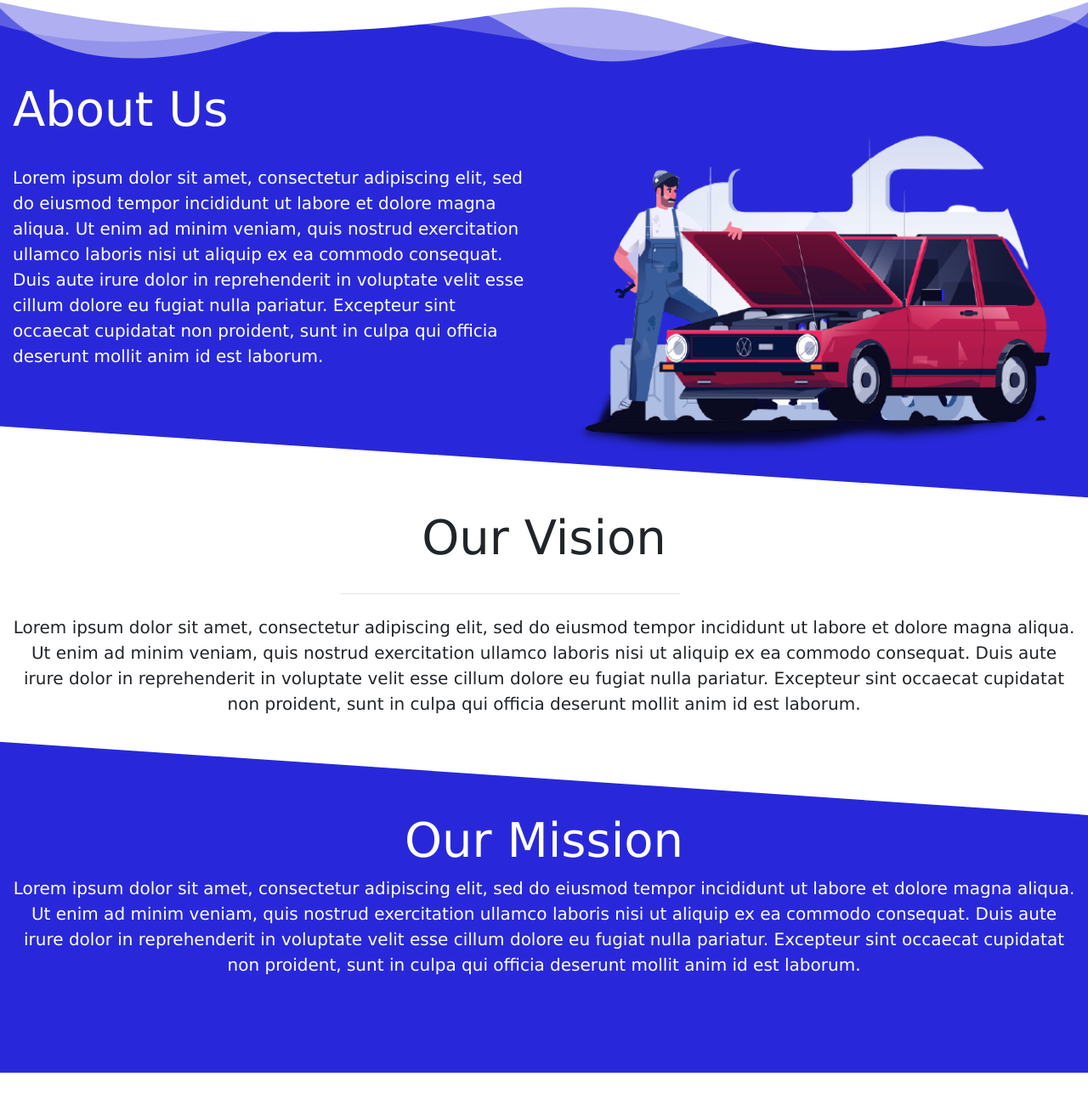
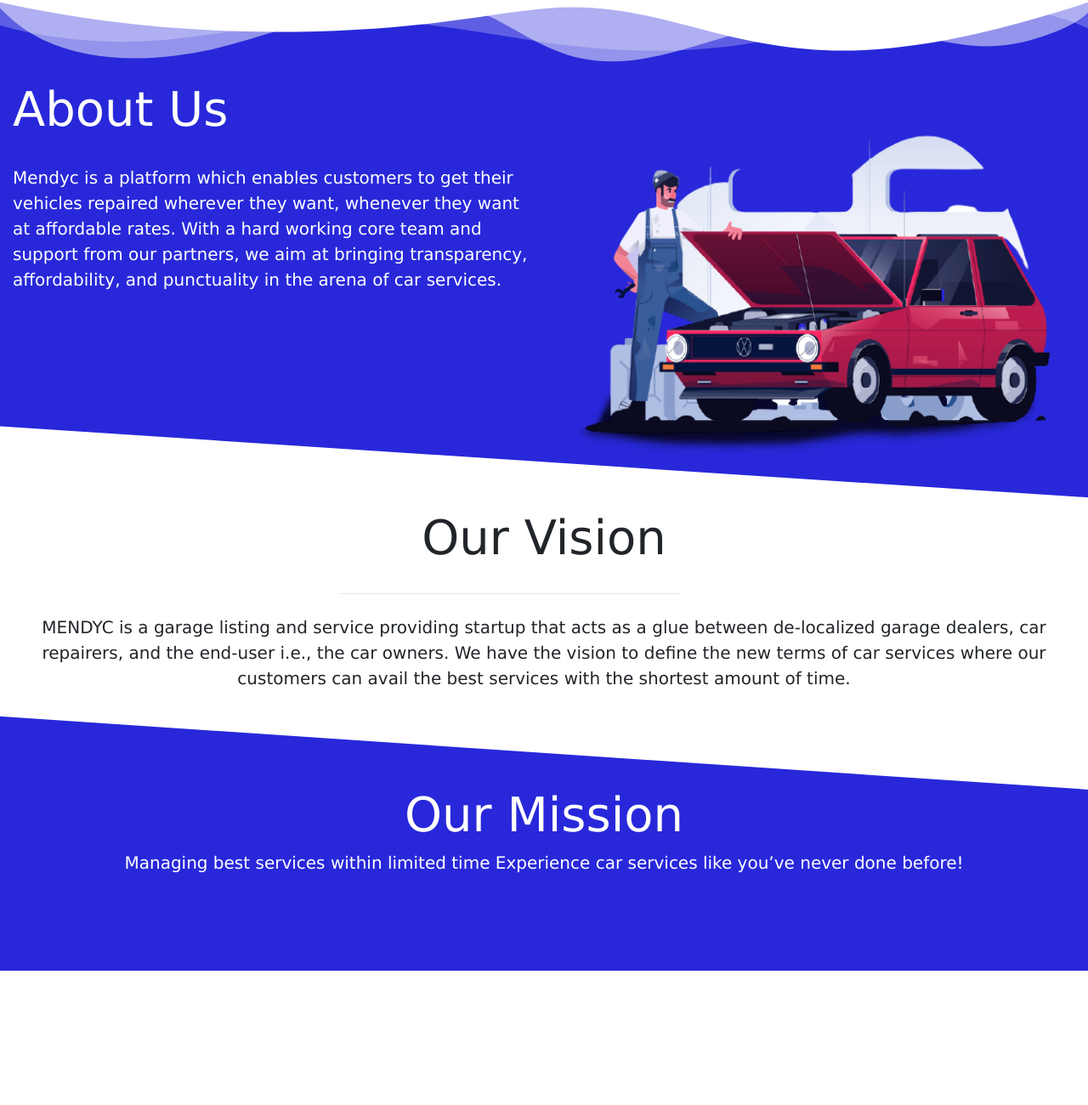
Before and after one commit to santushtisharma10/car-service-webpage, a plain HTML site: page index.html in a window 1280 px wide. Shown: the part 894-2194 px from the top of the page at 85% size. Drawn offline with nearby package versions, Linux system fonts and the light colour scheme.

Commit message:
Update index.html

```diff
--- a/index.html
+++ b/index.html
@@ -94,11 +94,8 @@
       <h1 class="display-4" style="color: white;">About Us</h1>
       <br>
       <p class="lead" style="color: white;">
-        Lorem ipsum dolor sit amet, consectetur adipiscing elit, sed do eiusmod tempor incididunt ut labore et dolore
-        magna aliqua. Ut enim ad minim veniam, quis nostrud exercitation ullamco laboris nisi ut aliquip ex ea commodo
-        consequat. Duis aute irure dolor in reprehenderit in voluptate velit esse cillum dolore eu fugiat nulla
-        pariatur. Excepteur sint occaecat cupidatat non proident, sunt in culpa qui officia deserunt mollit anim id
-        est laborum.
+        Mendyc is a platform which enables customers to get their vehicles repaired wherever they want, whenever they want at affordable rates. With a hard working core team and support from our partners, we aim at bringing transparency, affordability, and punctuality in the arena of car services.
+
       </p>
     </div>
     <div class="col-md-12 col-lg-6">
@@ -123,11 +120,8 @@
     <hr class="my-4">
     <div class="col-12">
       <p class="lead"><b>
-        Lorem ipsum dolor sit amet, consectetur adipiscing elit, sed do eiusmod tempor incididunt ut labore et dolore
-        magna aliqua. Ut enim ad minim veniam, quis nostrud exercitation ullamco laboris nisi ut aliquip ex ea commodo
-        consequat. Duis aute irure dolor in reprehenderit in voluptate velit esse cillum dolore eu fugiat nulla
-        pariatur. Excepteur sint occaecat cupidatat non proident, sunt in culpa qui officia deserunt mollit anim id
-        est laborum.
+        MENDYC is a garage listing and service providing startup that acts as a glue between de-localized garage dealers, car repairers, and the end-user i.e., the car owners.  We have the vision to define the new terms of car services where our customers can avail the best services with the shortest amount of time.
+
         </b>
       </p>
     </div>
@@ -148,11 +142,8 @@
       <br>
       <div class="col-12">
         <p class="lead" style="color: white;"><b>
-          Lorem ipsum dolor sit amet, consectetur adipiscing elit, sed do eiusmod tempor incididunt ut labore et dolore
-          magna aliqua. Ut enim ad minim veniam, quis nostrud exercitation ullamco laboris nisi ut aliquip ex ea commodo
-          consequat. Duis aute irure dolor in reprehenderit in voluptate velit esse cillum dolore eu fugiat nulla
-          pariatur. Excepteur sint occaecat cupidatat non proident, sunt in culpa qui officia deserunt mollit anim id
-          est laborum.
+          Managing best services within limited time
+          Experience car services like you’ve never done before!
           </b>
         </p>
       <br><br><br><br>
```
